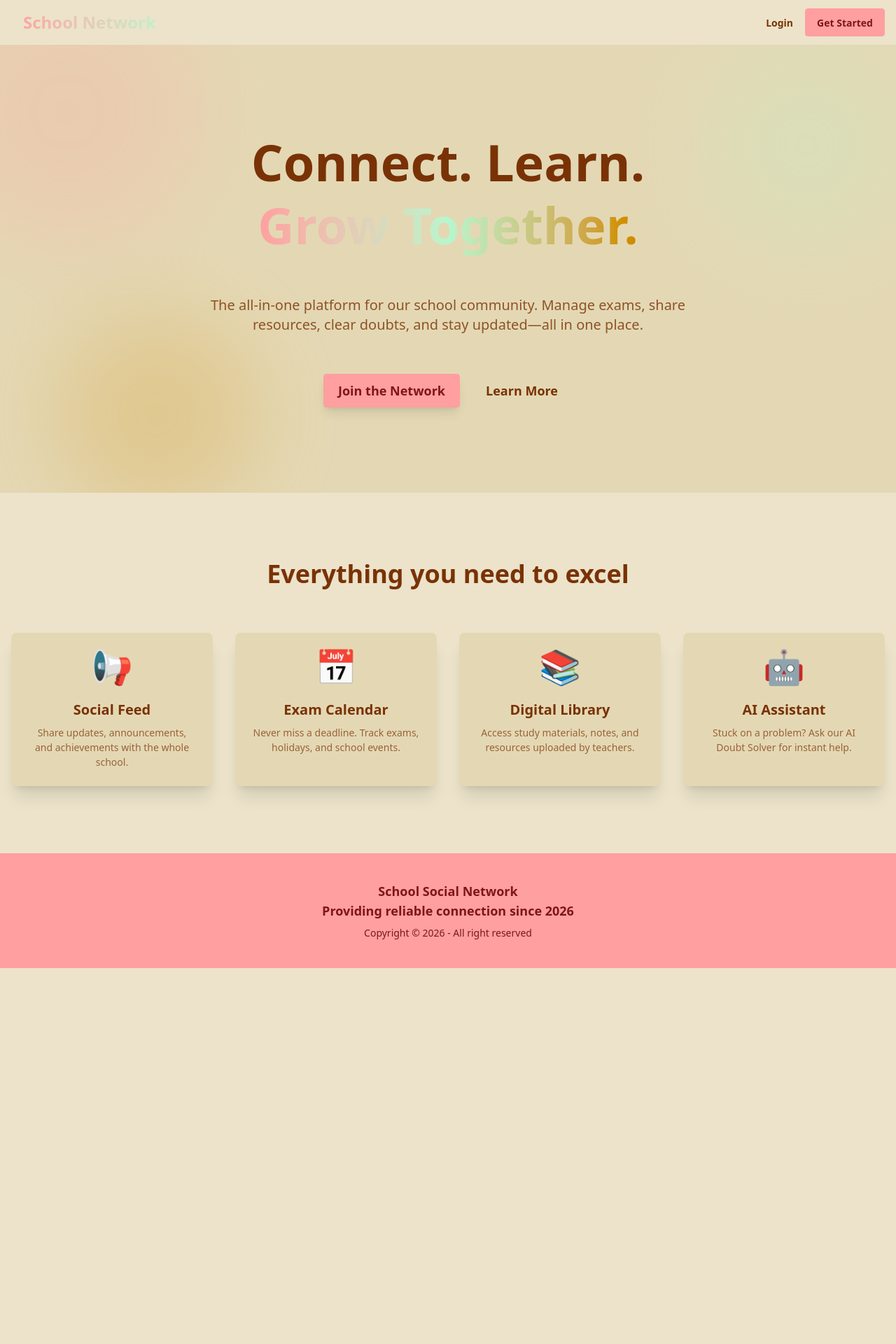
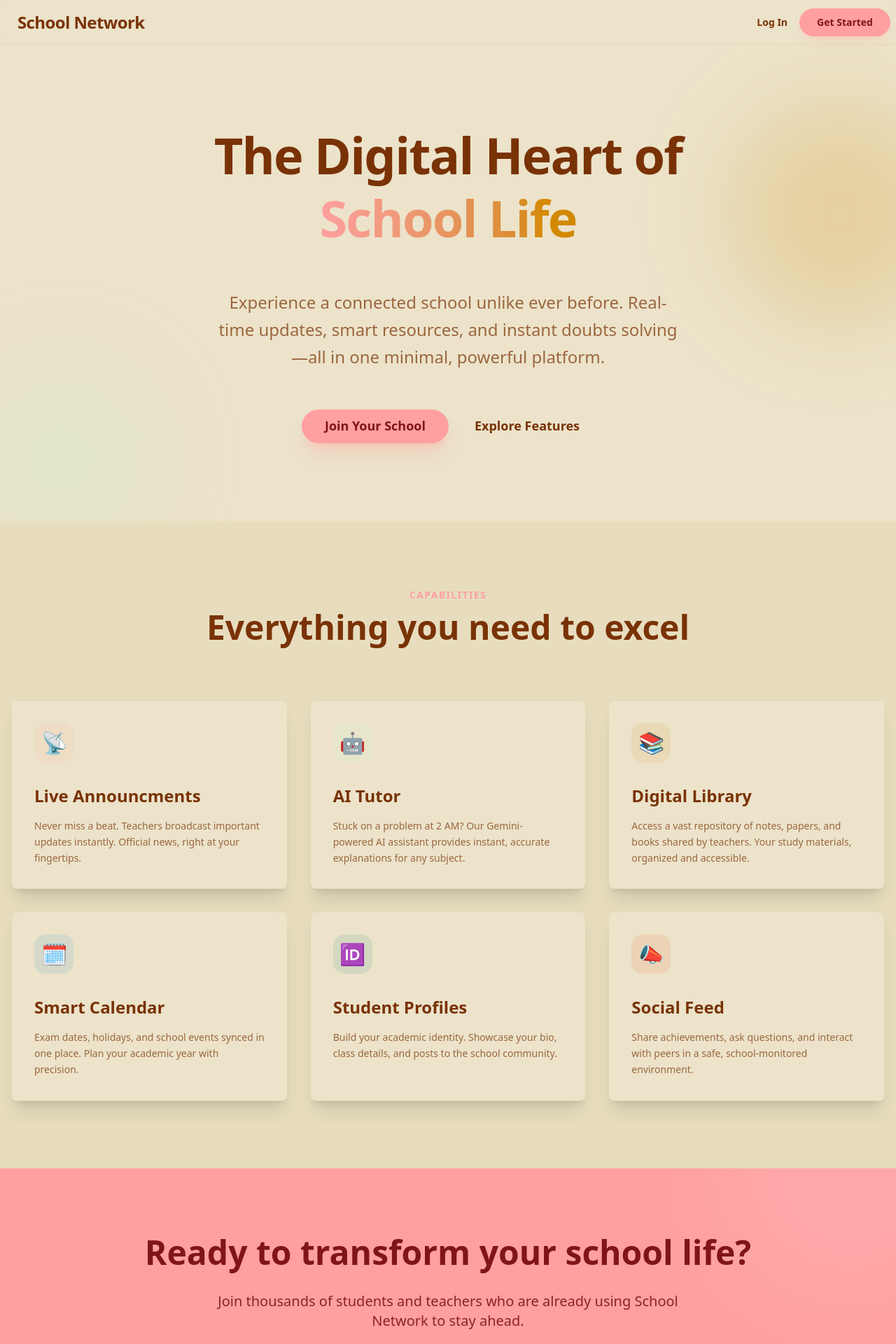
Before and after one commit to ShivanshuPrajapati212/national-project, a Next.js app: page / in a window 1280 px wide. Shown: the top 1920 px of the page at 70% size. Before the commit the page ends 1383 px from the top, so only its background shows below. Built offline with nearby package versions, Linux system fonts and the light colour scheme; no server answers.

Commit message:
working: landing page change

```diff
--- a/app/page.js
+++ b/app/page.js
@@ -6,106 +6,159 @@ export default async function LandingPage() {
   const session = await auth();
 
   return (
-    <div className="min-h-screen bg-base-100 flex flex-col font-sans">
+    <div className="min-h-screen bg-base-100 text-base-content font-sans">
       {/* Navbar */}
-      <div className="navbar bg-base-100 container mx-auto px-4">
-        <div className="flex-1">
-          <Link href="/" className="btn btn-ghost text-2xl font-black text-transparent bg-clip-text bg-gradient-to-r from-primary to-secondary">
-            School Network
-          </Link>
-        </div>
-        <div className="flex-none gap-4">
-          {session ? (
-            <Link href="/feed" className="btn btn-primary">Go to Feed</Link>
-          ) : (
-            <>
-              <Link href="/login" className="btn btn-ghost">Login</Link>
-              <Link href="/signup" className="btn btn-primary">Get Started</Link>
-            </>
-          )}
+      <div className="navbar bg-base-100/90 backdrop-blur sticky top-0 z-50 border-b border-base-200">
+        <div className="container mx-auto flex justify-between">
+          <div className="flex-1">
+            <Link href="/" className="btn btn-ghost text-2xl font-bold text-base-content tracking-tight">
+              School Network
+            </Link>
+          </div>
+          <div className="flex-none gap-4">
+            {session ? (
+              <Link href="/feed" className="btn btn-primary btn-sm md:btn-md rounded-full px-6">Go to Dashboard</Link>
+            ) : (
+              <>
+                <Link href="/login" className="btn btn-ghost btn-sm md:btn-md">Log In</Link>
+                <Link href="/signup" className="btn btn-primary btn-sm md:btn-md rounded-full px-6 shadow-lg shadow-primary/20">Get Started</Link>
+              </>
+            )}
+          </div>
         </div>
       </div>
 
       {/* Hero Section */}
-      <div className="hero min-h-[80vh] bg-base-200 relative overflow-hidden">
-        {/* Abstract Background Shapes */}
-        <div className="absolute top-0 left-0 w-full h-full overflow-hidden opacity-20 pointer-events-none">
-          <div className="absolute -top-24 -left-24 w-96 h-96 bg-primary rounded-full blur-3xl mix-blend-multiply animate-blob"></div>
-          <div className="absolute top-0 -right-4 w-72 h-72 bg-secondary rounded-full blur-3xl mix-blend-multiply animate-blob animation-delay-2000"></div>
-          <div className="absolute -bottom-8 left-20 w-72 h-72 bg-accent rounded-full blur-3xl mix-blend-multiply animate-blob animation-delay-4000"></div>
-        </div>
-
-        <div className="hero-content text-center relative z-10">
-          <div className="max-w-3xl">
-            <h1 className="text-5xl md:text-7xl font-extrabold mb-8 leading-tight">
-              Connect. Learn. <br />
-              <span className="text-transparent bg-clip-text bg-gradient-to-r from-primary via-secondary to-accent">
-                Grow Together.
-              </span>
+      <section className="hero min-h-[85vh] bg-base-100 relative overflow-hidden">
+        <div className="absolute inset-0 bg-[radial-gradient(circle_at_top_right,_var(--tw-gradient-stops))] from-primary/10 via-base-100 to-base-100"></div>
+        <div className="hero-content text-center relative z-10 max-w-4xl px-4">
+          <div>
+            {/* <div className="badge badge-outline badge-lg mb-6 py-4 px-6 border-primary/20 text-primary">v2.0 Now Available 🚀</div> */}
+            <h1 className="text-5xl md:text-7xl font-black mb-8 leading-tight tracking-tight">
+              The Digital Heart of <br />
+              <span className="text-transparent bg-clip-text bg-gradient-to-r from-primary to-accent">School Life</span>
             </h1>
-            <p className="py-6 text-xl opacity-80 mb-8">
-              The all-in-one platform for our school community. Manage exams, share resources, clear doubts, and stay updated—all in one place.
+            <p className="py-6 text-xl md:text-2xl opacity-70 mb-8 max-w-2xl mx-auto leading-relaxed">
+              Experience a connected school unlike ever before. Real-time updates, smart resources, and instant doubts solving—all in one minimal, powerful platform.
             </p>
-            <div className="flex justify-center gap-4">
-              <Link href={session ? "/feed" : "/login"} className="btn btn-primary btn-lg shadow-lg hover:scale-105 transition-transform">
-                {session ? "Launch Dashboard" : "Join the Network"}
+            <div className="flex flex-col sm:flex-row justify-center gap-4">
+              <Link href={session ? "/feed" : "/signup"} className="btn btn-primary btn-lg rounded-full px-8 shadow-xl shadow-primary/30 hover:scale-105 transition-all">
+                {session ? "Enter School" : "Join Your School"}
               </Link>
-              <a href="#features" className="btn btn-ghost btn-lg">Learn More</a>
+              <a href="#features" className="btn btn-ghost btn-lg rounded-full">Explore Features</a>
             </div>
           </div>
         </div>
-      </div>
 
-      {/* Features Section */}
-      <div id="features" className="py-24 bg-base-100">
-        <div className="container mx-auto px-4 text-center">
-          <h2 className="text-4xl font-bold mb-16">Everything you need to excel</h2>
+        {/* Decorative Elements */}
+        <div className="absolute -bottom-10 -left-10 w-64 h-64 bg-secondary/20 rounded-full blur-3xl"></div>
+        <div className="absolute top-20 -right-20 w-80 h-80 bg-accent/20 rounded-full blur-3xl"></div>
+      </section>
 
-          <div className="grid grid-cols-1 md:grid-cols-2 lg:grid-cols-4 gap-8">
-            <div className="card bg-base-200 shadow-xl hover:-translate-y-2 transition-transform">
-              <div className="card-body items-center text-center">
-                <div className="text-5xl mb-4">📢</div>
-                <h3 className="card-title text-xl">Social Feed</h3>
-                <p className="opacity-70">Share updates, announcements, and achievements with the whole school.</p>
+      {/* Features Grid */}
+      <section id="features" className="py-24 bg-base-200/50">
+        <div className="container mx-auto px-4">
+          <div className="text-center mb-20">
+            <h2 className="text-sm font-bold tracking-widest text-primary uppercase mb-3">Capabilities</h2>
+            <h3 className="text-4xl md:text-5xl font-bold">Everything you need to excel</h3>
+          </div>
+
+          <div className="grid grid-cols-1 md:grid-cols-2 lg:grid-cols-3 gap-8">
+            {/* Feature 1 */}
+            <div className="card bg-base-100 shadow-xl hover:shadow-2xl transition-all duration-300 border border-base-200">
+              <div className="card-body p-8">
+                <div className="w-14 h-14 rounded-2xl bg-primary/10 flex items-center justify-center text-3xl mb-6 text-primary">
+                  📡
+                </div>
+                <h3 className="card-title text-2xl mb-2">Live Announcments</h3>
+                <p className="opacity-70 leading-relaxed">Never miss a beat. Teachers broadcast important updates instantly. Official news, right at your fingertips.</p>
               </div>
             </div>
 
-            <div className="card bg-base-200 shadow-xl hover:-translate-y-2 transition-transform">
-              <div className="card-body items-center text-center">
-                <div className="text-5xl mb-4">📅</div>
-                <h3 className="card-title text-xl">Exam Calendar</h3>
-                <p className="opacity-70">Never miss a deadline. Track exams, holidays, and school events.</p>
+            {/* Feature 2 */}
+            <div className="card bg-base-100 shadow-xl hover:shadow-2xl transition-all duration-300 border border-base-200">
+              <div className="card-body p-8">
+                <div className="w-14 h-14 rounded-2xl bg-secondary/10 flex items-center justify-center text-3xl mb-6 text-secondary">
+                  🤖
+                </div>
+                <h3 className="card-title text-2xl mb-2">AI Tutor</h3>
+                <p className="opacity-70 leading-relaxed">Stuck on a problem at 2 AM? Our Gemini-powered AI assistant provides instant, accurate explanations for any subject.</p>
               </div>
             </div>
 
-            <div className="card bg-base-200 shadow-xl hover:-translate-y-2 transition-transform">
-              <div className="card-body items-center text-center">
-                <div className="text-5xl mb-4">📚</div>
-                <h3 className="card-title text-xl">Digital Library</h3>
-                <p className="opacity-70">Access study materials, notes, and resources uploaded by teachers.</p>
+            {/* Feature 3 */}
+            <div className="card bg-base-100 shadow-xl hover:shadow-2xl transition-all duration-300 border border-base-200">
+              <div className="card-body p-8">
+                <div className="w-14 h-14 rounded-2xl bg-accent/10 flex items-center justify-center text-3xl mb-6 text-accent">
+                  📚
+                </div>
+                <h3 className="card-title text-2xl mb-2">Digital Library</h3>
+                <p className="opacity-70 leading-relaxed">Access a vast repository of notes, papers, and books shared by teachers. Your study materials, organized and accessible.</p>
               </div>
             </div>
 
-            <div className="card bg-base-200 shadow-xl hover:-translate-y-2 transition-transform">
-              <div className="card-body items-center text-center">
-                <div className="text-5xl mb-4">🤖</div>
-                <h3 className="card-title text-xl">AI Assistant</h3>
-                <p className="opacity-70">Stuck on a problem? Ask our AI Doubt Solver for instant help.</p>
+            {/* Feature 4 */}
+            <div className="card bg-base-100 shadow-xl hover:shadow-2xl transition-all duration-300 border border-base-200">
+              <div className="card-body p-8">
+                <div className="w-14 h-14 rounded-2xl bg-info/10 flex items-center justify-center text-3xl mb-6 text-info">
+                  🗓️
+                </div>
+                <h3 className="card-title text-2xl mb-2">Smart Calendar</h3>
+                <p className="opacity-70 leading-relaxed">Exam dates, holidays, and school events synced in one place. Plan your academic year with precision.</p>
+              </div>
+            </div>
+
+            {/* Feature 5 */}
+            <div className="card bg-base-100 shadow-xl hover:shadow-2xl transition-all duration-300 border border-base-200">
+              <div className="card-body p-8">
+                <div className="w-14 h-14 rounded-2xl bg-success/10 flex items-center justify-center text-3xl mb-6 text-success">
+                  🆔
+                </div>
+                <h3 className="card-title text-2xl mb-2">Student Profiles</h3>
+                <p className="opacity-70 leading-relaxed">Build your academic identity. Showcase your bio, class details, and posts to the school community.</p>
+              </div>
+            </div>
+
+            {/* Feature 6 */}
+            <div className="card bg-base-100 shadow-xl hover:shadow-2xl transition-all duration-300 border border-base-200">
+              <div className="card-body p-8">
+                <div className="w-14 h-14 rounded-2xl bg-warning/10 flex items-center justify-center text-3xl mb-6 text-warning">
+                  📣
+                </div>
+                <h3 className="card-title text-2xl mb-2">Social Feed</h3>
+                <p className="opacity-70 leading-relaxed">Share achievements, ask questions, and interact with peers in a safe, school-monitored environment.</p>
               </div>
             </div>
           </div>
         </div>
-      </div>
+      </section>
+
+      {/* Stats / Trust Section */}
+
+
+      {/* CTA Section */}
+      <section className="py-24 bg-primary text-primary-content relative overflow-hidden">
+        <div className="absolute top-0 right-0 w-96 h-96 bg-white/10 rounded-full blur-3xl -translate-y-1/2 translate-x-1/3"></div>
+        <div className="container mx-auto px-4 text-center relative z-10">
+          <h2 className="text-4xl md:text-5xl font-bold mb-8">Ready to transform your school life?</h2>
+          <p className="text-xl opacity-90 mb-10 max-w-2xl mx-auto">Join thousands of students and teachers who are already using School Network to stay ahead.</p>
+          <Link href="/signup" className="btn btn-lg bg-base-100 text-primary border-none hover:bg-base-200 rounded-full px-10 shadow-2xl">
+            Get Started Now
+          </Link>
+        </div>
+      </section>
 
       {/* Footer */}
-      <footer className="footer footer-center p-10 bg-primary text-primary-content">
-        <aside>
-          <p className="font-bold text-lg">
-            School Social Network <br />
-            Providing reliable connection since 2026
-          </p>
-          <p>Copyright © 2026 - All right reserved</p>
+      <footer className="footer items-center p-10 bg-base-300 text-base-content">
+        <aside className="items-center grid-flow-col">
+          <div className="text-2xl mr-2">🏫</div>
+          <p>Copyright © 2026 - All right reserved by School Network Industries Ltd</p>
         </aside>
+        <nav className="grid-flow-col gap-4 md:place-self-center md:justify-self-end">
+          <a className="link link-hover">Privacy</a>
+          <a className="link link-hover">Terms</a>
+          <a className="link link-hover">Contact</a>
+        </nav>
       </footer>
     </div>
   );
```
